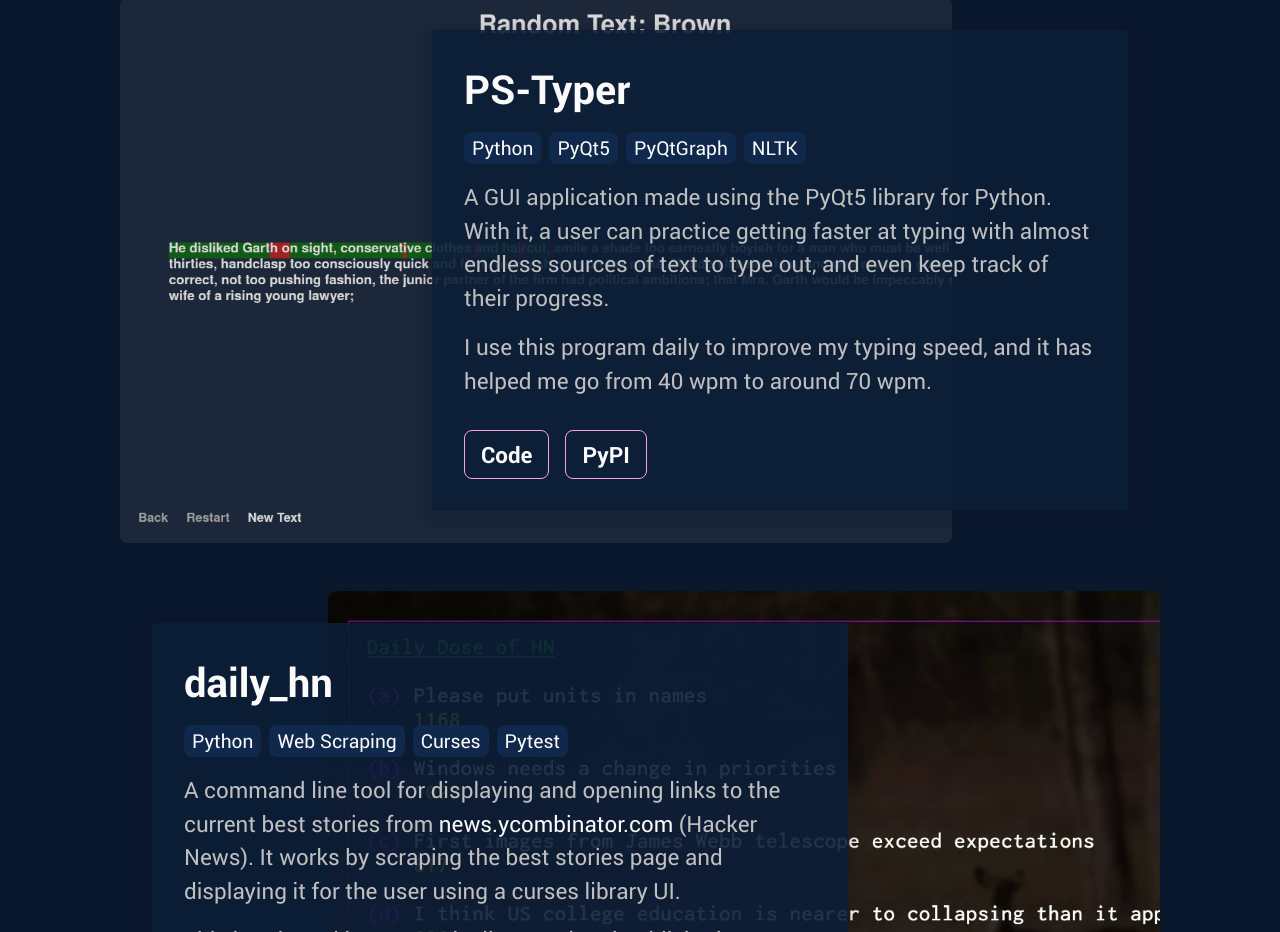
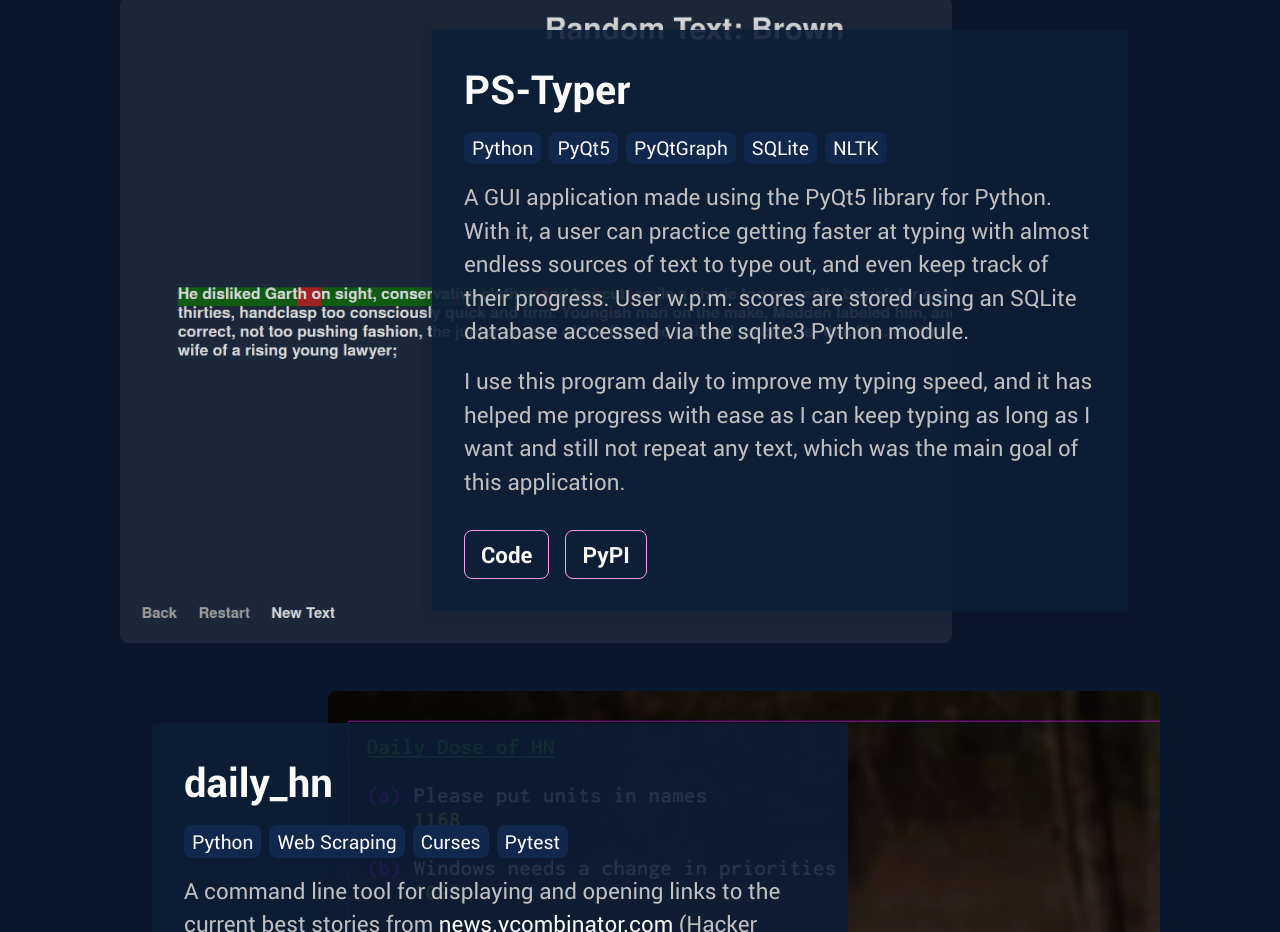
Before and after one commit to Rolv-Apneseth/portfolio, a Gatsby site: page / in a window 1280 px wide. Shown: the part 1358-2290 px from the top of the page. Built offline with nearby package versions, Linux system fonts and the light colour scheme; Gatsby itself is replaced by a stand-in of ours.

Commit message:
Updated project tags and description for ps-typer

```diff
--- a/src/components/projects/projects.js
+++ b/src/components/projects/projects.js
@@ -19,6 +19,7 @@
     js: "JavaScript",
     scss: "SASS",
     // Libraries/frameworks
+    sqlite: "SQLite",
     pyqt: "PyQt5",
     pygame: "Pygame",
     flask: "Flask",
@@ -61,13 +62,13 @@
         "PS-Typer",
         "PS-Typer.png",
         [
-            "A GUI application made using the PyQt5 library for Python. With it, a user can practice getting faster at typing with almost endless sources of text to type out, and even keep track of their progress.",
-            "I use this program daily to improve my typing speed, and it has helped me go from 40 wpm to around 70 wpm.",
+            "A GUI application made using the PyQt5 library for Python. With it, a user can practice getting faster at typing with almost endless sources of text to type out, and even keep track of their progress. User w.p.m. scores are stored using an SQLite database accessed via the sqlite3 Python module.",
+            "I use this program daily to improve my typing speed, and it has helped me progress with ease as I can keep typing as long as I want and still not repeat any text, which was the main goal of this application.",
         ],
         "https://github.com/Rolv-Apneseth/ps-typer",
         "",
         "https://pypi.org/project/ps-typer/",
-        [tags.python, tags.pyqt, tags.pyqtgraph, tags.nltk]
+        [tags.python, tags.pyqt, tags.pyqtgraph, tags.sqlite, tags.nltk]
     ),
     new Project(
         "daily_hn",
```
